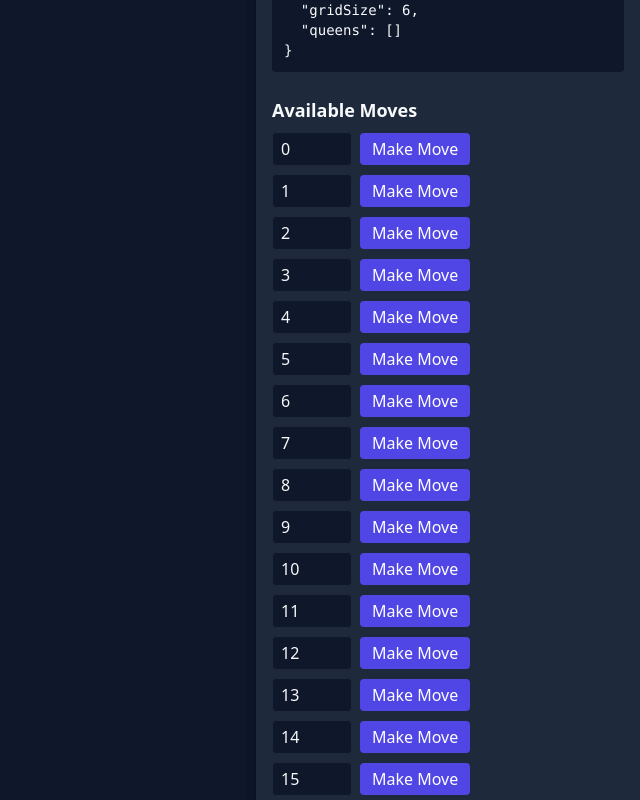
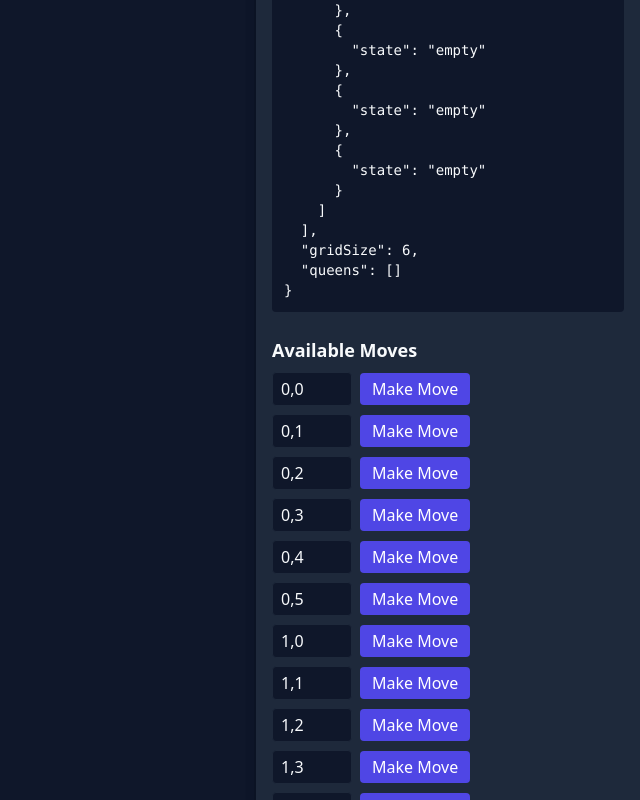
Before and after one commit to Crushford/Cassowary-Games, a Vue app: page / in a window 1280 px wide. Shown: the part 2380-3180 px from the top of the page, without its empty margins (640-1280 px from the left). Built offline with nearby package versions, Linux system fonts and the light colour scheme.

Commit message:
restructure grid to be 2d array

```diff
--- a/src/App.vue
+++ b/src/App.vue
@@ -36,7 +36,7 @@
           :grid="gameStore.grid"
           :grid-size="gameStore.gridSize"
           :move-history="gameStore.moveHistory"
-          @make-move="gameStore.handleDebugMove"
+          @make-move="gameStore.handleSquareClick"
         />
       </div>
     </div>
--- a/src/components/DebugPanel.vue
+++ b/src/components/DebugPanel.vue
@@ -16,16 +16,17 @@
     <div class="mb-6">
       <h3 class="text-lg font-semibold text-text mb-2">Available Moves</h3>
       <div class="space-y-2">
-        <div v-for="move in availableMoves" :key="move.index" class="flex items-center gap-2">
-          <input
-            type="number"
-            v-model="move.index"
-            class="w-20 rounded bg-background border border-surface px-2 py-1 text-text"
-            readonly
-          />
+        <div
+          v-for="move in availableMoves"
+          :key="`${move.row}-${move.col}`"
+          class="flex items-center gap-2"
+        >
+          <div class="w-20 rounded bg-background border border-surface px-2 py-1 text-text">
+            {{ move.row }},{{ move.col }}
+          </div>
           <button
             class="rounded bg-primary px-3 py-1 text-white hover:bg-primary-hover"
-            @click="$emit('make-move', move.index)"
+            @click="$emit('make-move', move.row, move.col)"
           >
             Make Move
           </button>
@@ -43,9 +44,10 @@
             class="grid gap-1"
             :style="{ gridTemplateColumns: `repeat(${gridSize}, minmax(0, 1fr))` }"
           >
+            <template v-for="(row, rowIndex) in move.grid" :key="rowIndex">
               <div
-              v-for="(square, squareIndex) in move.grid"
-              :key="squareIndex"
+                v-for="(square, colIndex) in row"
+                :key="`${rowIndex}-${colIndex}`"
                 class="aspect-square w-full rounded border border-surface flex items-center justify-center"
                 :class="{
                   'bg-primary': square.state === 'queen',
@@ -56,6 +58,7 @@
                 <span v-if="square.state === 'queen'">👑</span>
                 <span v-else-if="square.state === 'flag'">🚩</span>
               </div>
+            </template>
           </div>
         </div>
       </div>
@@ -68,27 +71,39 @@ import { computed } from 'vue';
 import type { GridSquare } from './GameGrid.vue';
 
 interface Props {
-  grid: GridSquare[];
+  grid: GridSquare[][];
   gridSize: number;
-  moveHistory: { grid: GridSquare[] }[];
+  moveHistory: { grid: GridSquare[][] }[];
 }
 
 const props = defineProps<Props>();
 
-const gameState = computed(() => ({
+const gameState = computed(() => {
+  const queens: { row: number; col: number }[] = [];
+  for (let row = 0; row < props.gridSize; row++) {
+    for (let col = 0; col < props.gridSize; col++) {
+      if (props.grid[row][col].state === 'queen') {
+        queens.push({ row, col });
+      }
+    }
+  }
+  return {
     grid: props.grid,
     gridSize: props.gridSize,
-  queens: props.grid.reduce((acc, square, index) => {
-    if (square.state === 'queen') acc.push(index);
-    return acc;
-  }, [] as number[]),
-}));
+    queens,
+  };
+});
 
 const availableMoves = computed(() => {
-  return props.grid
-    .map((square, index) => ({ square, index }))
-    .filter(({ square }) => square.state === 'empty')
-    .map(({ index }) => ({ index }));
+  const moves: { row: number; col: number }[] = [];
+  for (let row = 0; row < props.gridSize; row++) {
+    for (let col = 0; col < props.gridSize; col++) {
+      if (props.grid[row][col].state === 'empty') {
+        moves.push({ row, col });
+      }
+    }
+  }
+  return moves;
 });
 
 const lastThreeMoves = computed(() => {
@@ -96,6 +111,6 @@ const lastThreeMoves = computed(() => {
 });
 
 defineEmits<{
-  (e: 'make-move', index: number): void;
+  (e: 'make-move', row: number, col: number): void;
 }>();
 </script>
--- a/src/components/Square.vue
+++ b/src/components/Square.vue
@@ -2,30 +2,43 @@
   <div
     class="aspect-square w-full cursor-pointer rounded-lg border-2 transition-colors duration-200"
     :class="[
-      props.squareState === 'empty' && 'border-surface',
-      props.squareState === 'flag' && 'border-primary',
-      props.squareState === 'queen' && 'border-secondary',
-      props.squareState === 'invalid' && 'border-secondary',
-      props.groupColor && `bg-group-${props.groupColor}-900`,
+      squareState === 'empty' && 'border-surface',
+      squareState === 'flag' && 'border-primary',
+      squareState === 'queen' && 'border-secondary',
+      squareState === 'invalid' && 'border-secondary',
+      groupColor && `bg-group-${groupColor}-900`,
     ]"
-    @click="$emit('click')"
+    @click="handleClick"
   >
     <div class="flex h-full items-center justify-center text-2xl">
-      <span v-if="props.squareState === 'flag'">🚩</span>
-      <span v-else-if="props.squareState === 'queen'">👑</span>
-      <span v-else-if="props.squareState === 'invalid'">❌</span>
+      <span v-if="squareState === 'flag'">🚩</span>
+      <span v-else-if="squareState === 'queen'">👑</span>
+      <span v-else-if="squareState === 'invalid'">❌</span>
     </div>
   </div>
 </template>
 
 <script setup lang="ts">
+import { useGameStore } from '../stores/gameStore';
+import { computed } from 'vue';
+
 interface SquareProps {
-  squareState: 'empty' | 'flag' | 'queen' | 'invalid';
-  groupColor?: 'red' | 'blue' | 'green' | 'yellow' | 'purple' | 'pink';
+  row: number;
+  col: number;
 }
 
 const props = defineProps<SquareProps>();
-defineEmits<{
-  (e: 'click'): void;
-}>();
+const gameStore = useGameStore();
+
+const squareState = computed(() => {
+  return gameStore.grid[props.row][props.col].state;
+});
+
+const groupColor = computed(() => {
+  return gameStore.grid[props.row][props.col].groupColor;
+});
+
+const handleClick = () => {
+  gameStore.handleSquareClick(props.row, props.col);
+};
 </script>
--- a/src/stores/gameStore.ts
+++ b/src/stores/gameStore.ts
@@ -2,19 +2,23 @@ import { defineStore } from 'pinia';
 import type { GridSquare } from '../components/GameGrid.vue';
 
 interface GameState {
-  grid: GridSquare[];
+  grid: GridSquare[][];
   gridSize: number;
-  moveHistory: { grid: GridSquare[] }[];
+  moveHistory: { grid: GridSquare[][] }[];
   currentLevel: number;
-  availableMoves: number[];
+  availableMoves: { row: number; col: number }[];
   isComplete: boolean;
 }
 
 export const useGameStore = defineStore('game', {
   state: (): GameState => ({
-    grid: Array(6 * 6)
+    grid: Array(6)
       .fill(null)
-      .map(() => ({ state: 'empty' })),
+      .map(() =>
+        Array(6)
+          .fill(null)
+          .map(() => ({ state: 'empty' }))
+      ),
     gridSize: 6,
     moveHistory: [],
     currentLevel: 1,
@@ -24,29 +28,26 @@ export const useGameStore = defineStore('game', {
 
   getters: {
     // Get all positions where queens are placed
-    queenPositions: (state): number[] => {
-      return state.grid
-        .map((square, index) => ({ square, index }))
-        .filter(({ square }) => square.state === 'queen')
-        .map(({ index }) => index);
+    queenPositions: (state): { row: number; col: number }[] => {
+      const positions: { row: number; col: number }[] = [];
+      for (let row = 0; row < state.gridSize; row++) {
+        for (let col = 0; col < state.gridSize; col++) {
+          if (state.grid[row][col].state === 'queen') {
+            positions.push({ row, col });
+          }
+        }
+      }
+      return positions;
     },
 
-    isValidMove: (state) => (index: number) => {
-      const square = state.grid[index];
+    isValidMove: (state) => (row: number, col: number) => {
+      const square = state.grid[row][col];
       if (square.state !== 'empty') return false;
 
-      const row = Math.floor(index / state.gridSize);
-      const col = index % state.gridSize;
-
       // Check if there's a queen in the same row or column
-      for (let i = 0; i < state.grid.length; i++) {
-        if (state.grid[i].state === 'queen') {
-          const queenRow = Math.floor(i / state.gridSize);
-          const queenCol = i % state.gridSize;
-
-          if (row === queenRow || col === queenCol) {
-            return false;
-          }
+      for (let i = 0; i < state.gridSize; i++) {
+        if (state.grid[row][i].state === 'queen' || state.grid[i][col].state === 'queen') {
+          return false;
         }
       }
 
@@ -55,22 +56,20 @@ export const useGameStore = defineStore('game', {
 
     getBlockedSquaresInRowAndColumn:
       (state) =>
-      (index: number): number[] => {
-        const row = Math.floor(index / state.gridSize);
-        const col = index % state.gridSize;
-        const blockedSquares: number[] = [];
+      (row: number, col: number): { row: number; col: number }[] => {
+        const blockedSquares: { row: number; col: number }[] = [];
 
         // Add all squares in the same row
         for (let c = 0; c < state.gridSize; c++) {
           if (c !== col) {
-            blockedSquares.push(row * state.gridSize + c);
+            blockedSquares.push({ row, col: c });
           }
         }
 
         // Add all squares in the same column
         for (let r = 0; r < state.gridSize; r++) {
           if (r !== row) {
-            blockedSquares.push(r * state.gridSize + col);
+            blockedSquares.push({ row: r, col });
           }
         }
 
@@ -79,19 +78,11 @@ export const useGameStore = defineStore('game', {
 
     hasQueenInRowOrColumn:
       (state) =>
-      (index: number): boolean => {
-        const row = Math.floor(index / state.gridSize);
-        const col = index % state.gridSize;
-
-        for (let i = 0; i < state.grid.length; i++) {
-          if (state.grid[i].state === 'queen') {
-            const queenRow = Math.floor(i / state.gridSize);
-            const queenCol = i % state.gridSize;
-
-            // Check if in same row or column
-            if (row === queenRow || col === queenCol) {
-              return true;
-            }
+      (row: number, col: number): boolean => {
+        // Check row and column
+        for (let i = 0; i < state.gridSize; i++) {
+          if (state.grid[row][i].state === 'queen' || state.grid[i][col].state === 'queen') {
+            return true;
           }
         }
         return false;
@@ -100,39 +91,45 @@ export const useGameStore = defineStore('game', {
 
   actions: {
     initializeGrid() {
-      this.grid = Array(this.gridSize * this.gridSize)
+      this.grid = Array(this.gridSize)
         .fill(null)
-        .map(() => ({ state: 'empty' }));
+        .map(() =>
+          Array(this.gridSize)
+            .fill(null)
+            .map(() => ({ state: 'empty' }))
+        );
       this.moveHistory = [];
       this.isComplete = false;
       this.updateAvailableMoves();
     },
 
     updateAvailableMoves() {
-      this.availableMoves = this.grid
-        .map((square, index) => ({ square, index }))
-        .filter(
-          ({ square, index }) => square.state === 'empty' && !this.hasQueenInRowOrColumn(index)
-        )
-        .map(({ index }) => index);
+      this.availableMoves = [];
+      for (let row = 0; row < this.gridSize; row++) {
+        for (let col = 0; col < this.gridSize; col++) {
+          if (this.grid[row][col].state === 'empty' && !this.hasQueenInRowOrColumn(row, col)) {
+            this.availableMoves.push({ row, col });
+          }
+        }
+      }
     },
 
-    placeFlag(index: number) {
-      if (this.grid[index].state !== 'empty') return false;
+    placeFlag(row: number, col: number) {
+      if (this.grid[row][col].state !== 'empty') return false;
 
       this.saveToHistory();
-      this.grid[index].state = 'flag';
+      this.grid[row][col].state = 'flag';
       return true;
     },
 
-    placeQueen(index: number) {
-      if (!this.isValidMove(index)) {
-        this.grid[index].state = 'invalid';
+    placeQueen(row: number, col: number) {
+      if (!this.isValidMove(row, col)) {
+        this.grid[row][col].state = 'invalid';
         return false;
       }
 
       this.saveToHistory();
-      this.grid[index].state = 'queen';
+      this.grid[row][col].state = 'queen';
       this.updateAvailableMoves();
       this.checkCompletion();
       return true;
@@ -171,12 +168,12 @@ export const useGameStore = defineStore('game', {
       this.initializeGrid();
     },
 
-    handleDebugMove(index: number) {
-      const currentState = this.grid[index].state;
+    handleSquareClick(row: number, col: number) {
+      const currentState = this.grid[row][col].state;
       if (currentState === 'empty') {
-        this.placeFlag(index);
+        this.placeFlag(row, col);
       } else if (currentState === 'flag') {
-        this.placeQueen(index);
+        this.placeQueen(row, col);
       }
     },
 
@@ -184,8 +181,8 @@ export const useGameStore = defineStore('game', {
       if (this.availableMoves.length === 0) return false;
 
       const randomIndex = Math.floor(Math.random() * this.availableMoves.length);
-      const moveIndex = this.availableMoves[randomIndex];
-      return this.placeQueen(moveIndex);
+      const { row, col } = this.availableMoves[randomIndex];
+      return this.placeQueen(row, col);
     },
 
     checkCompletion() {
```
Also changed, not shown: src/components/GameGrid.vue (+9 -15 lines). Lines whose indentation alone changed are shown as unchanged.
